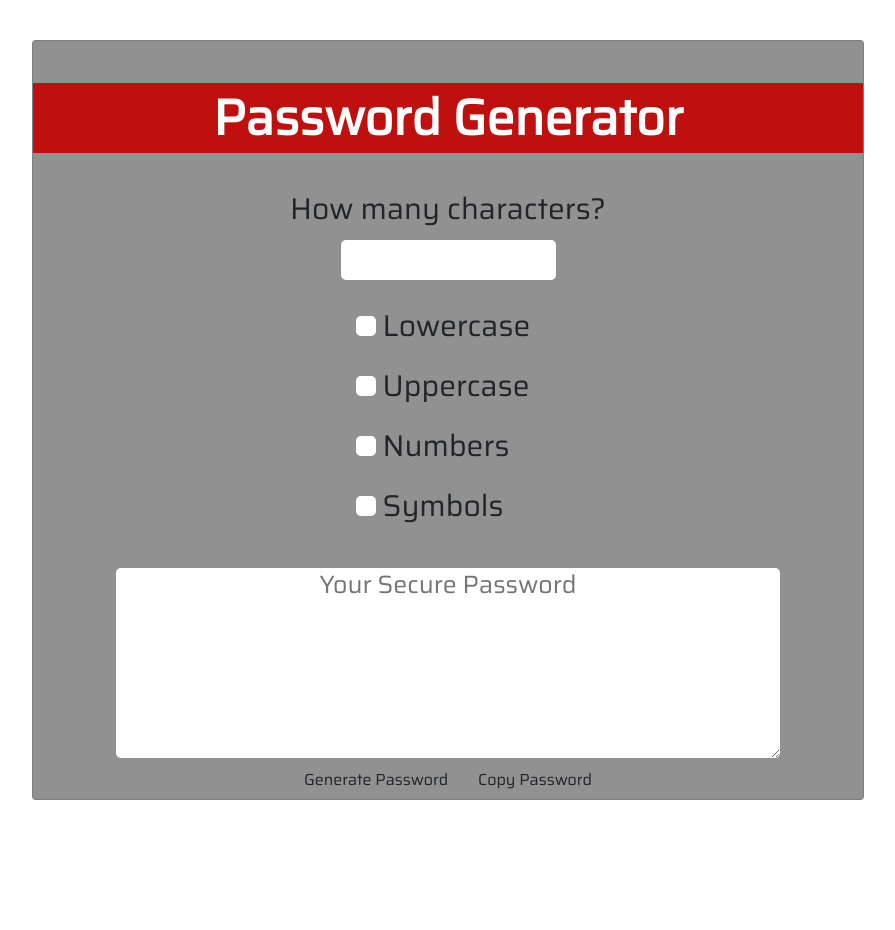
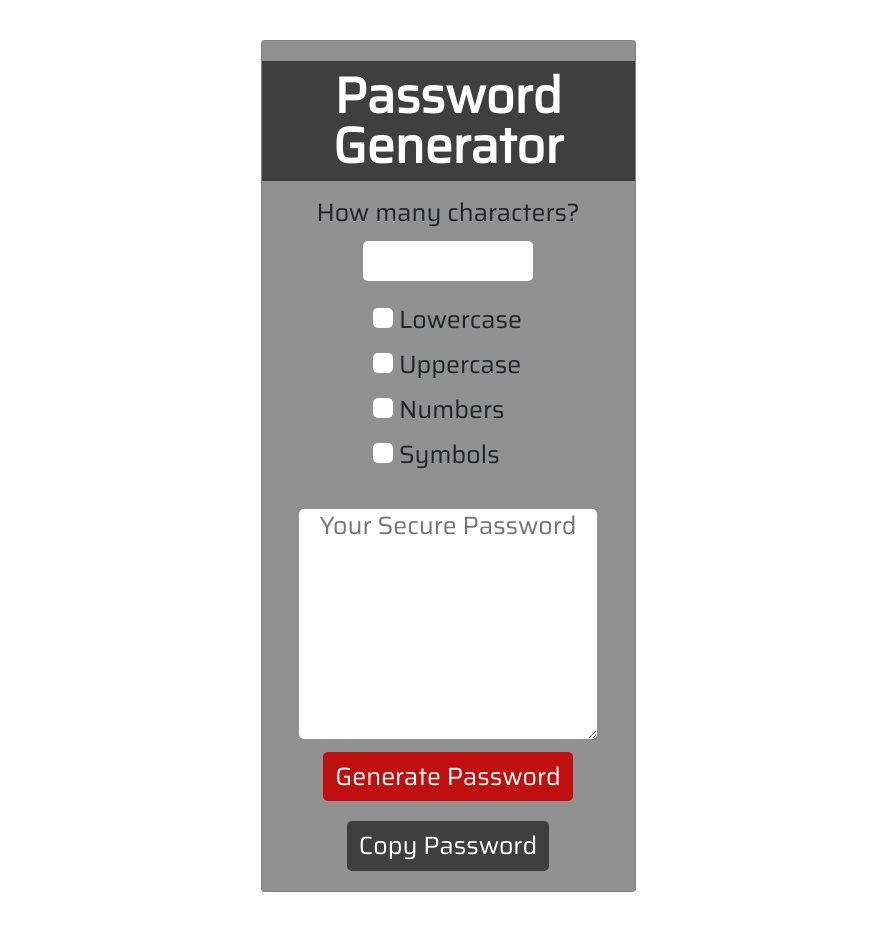
Before and after one commit to vikavisuals/02-passwordGenerator, a plain HTML site: page index.html in a window 1280 px wide. Shown: the whole page, without its empty margins (192-1087 px from the left). Before the commit the page ends 800 px from the top, so only its background shows below. Drawn offline with nearby package versions, Linux system fonts and the light colour scheme.

Commit message:
All CSS elements added

```diff
--- a/index.html
+++ b/index.html
@@ -84,9 +84,10 @@
                 <br>
 
                 <!-- Generate password button -->
-                <button id="generate" class="btn" value="passLength">Generate Password</button>
+                <button id="generate" class="btn shadow-none" value="passLength">Generate Password</button>
 
-                <button id="copy" class="btn" value="passLength">Copy Password</button>
+                <br>
+                <button id="copy" class="btn shadow-none" value="passLength">Copy Password</button>
 
             </div>
 
--- a/style.css
+++ b/style.css
@@ -6,65 +6,68 @@ body {
 /* Card styling info */
 .card {
     background-color: rgb(145, 145, 145);
-    width: 65%;
+    width: 375px;
     text-align: center;
     display: block;
     margin: auto;
     margin-top: 40px;
+    margin-bottom: 40px;
+    padding-bottom: 10px;
 }
 
 /* Main header font */
 h1 {
     font-weight: bold;
     font-size: 50px;
-    margin-top: 5%;
-    margin-bottom: 5%;
-    background-color: rgb(192, 15, 15);
+    background-color: rgb(63, 63, 63);
     color: white;
     padding: 10px;
+    margin-top: 20px;
 }
 
 /* Area title font */
 h2 {
-    font-size: 30px;
+    font-size: 25px;
     margin-top: 5%;
 }
 
 /* Check boxes alignment */
 .checkBoxes {
-    width: 215px;
+    width: 170px;
     text-align: left;
     margin: 0 auto;
 }
 
 /* Password length box info */
 #passLength {
-    width: 215px;
+    width: 170px;
     height: 40px;
     text-align: center;
     font-size: 25px;
     border-radius: 5px;
     outline: none;
     border: none;
+    color: rgb(192, 15, 15);
 }
 
 /* Generated password box info */
 #password {
     width: 80%;
-    height: 190px;
+    height: 230px;
     text-align: center;
     line-height: 30px;
     font-size: 25px;
     border-radius: 5px;
     outline: none;
     border: none;
+    color: rgb(192, 15, 15);
 }
 
 /* Font size next to check boxes */
 label {
-    padding: 10px;
+    padding: 5px;
     margin: 5px;
-    font-size: 30px;
+    font-size: 25px;
 }
 
 /* Hide default checkbox */
@@ -86,7 +89,27 @@ label span {
 [type=checkbox]:checked + span:before {
   content: '\2714';
   position: absolute;
-  color:  rgb(192, 15, 15);
+  color: rgb(192, 15, 15);
   top: -5px;
   left: 0;
 }
+
+#generate {
+    font-size: 25px;
+    border-radius: 5px;
+    outline: none;
+    border: none;
+    background-color: rgb(192, 15, 15);
+    color: white;
+    margin: 10px;
+}
+
+#copy {
+    font-size: 25px;
+    border-radius: 5px;
+    outline: none;
+    border: none;
+    background-color: rgb(63, 63, 63);
+    color: white;
+    margin: 10px;
+}
```
